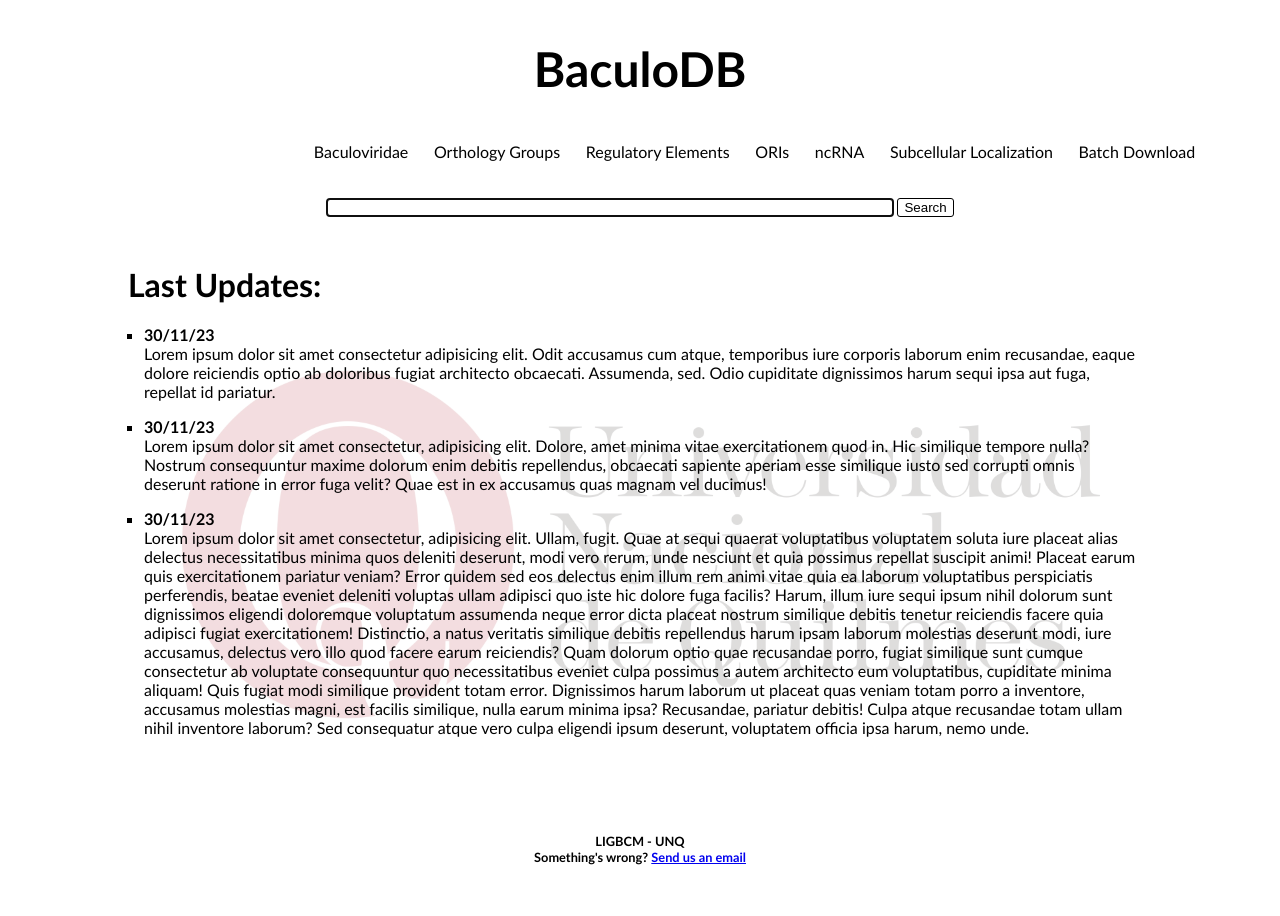
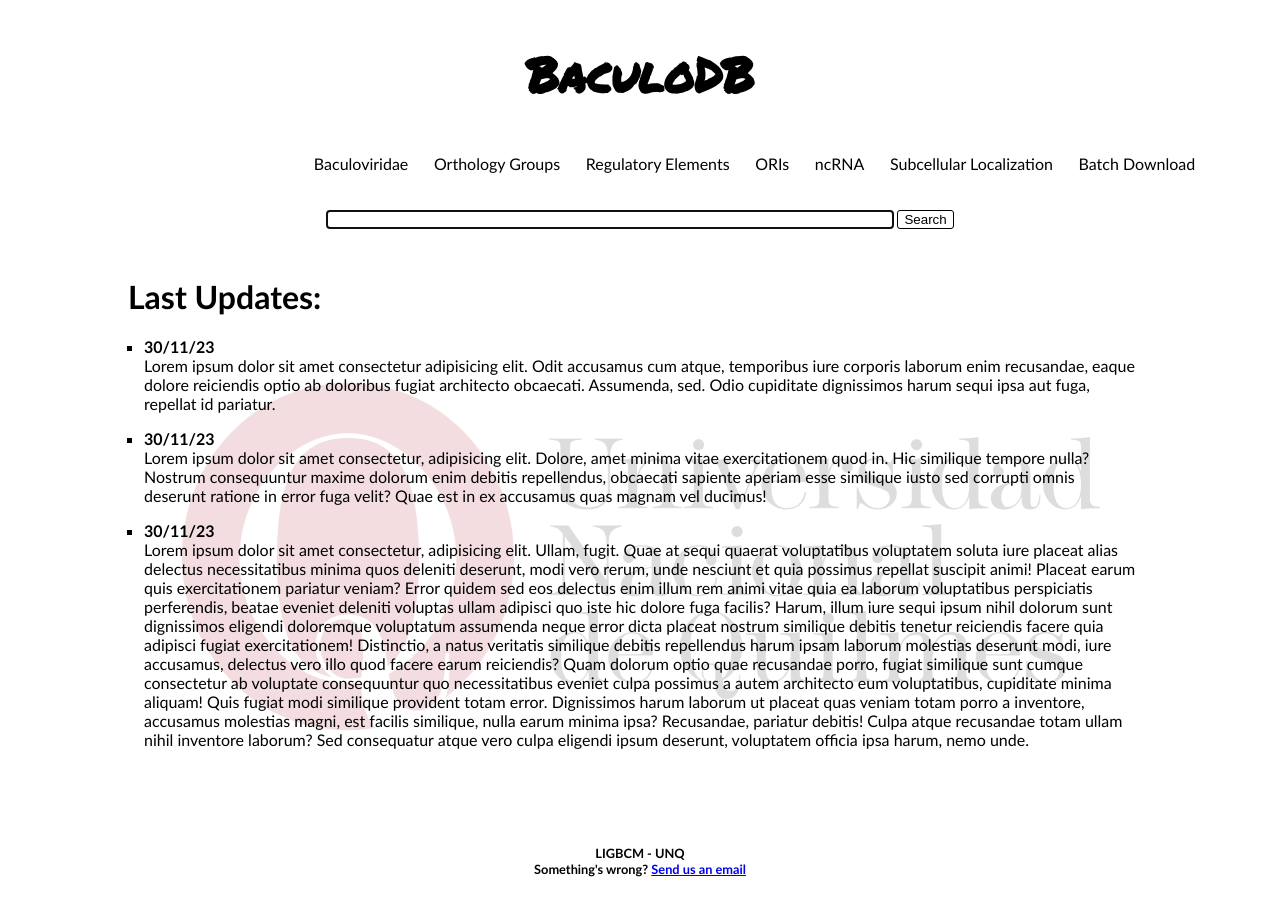
Before and after one commit to lfm-bio/BaculoDB-frontend, a React (Vite) app: page / in a window 1280 px wide. Shown: the top 916 px of the page. Built offline with nearby package versions, Linux system fonts and the light colour scheme.

Commit message:
logo font

```diff
--- a/src/styles/header.module.css
+++ b/src/styles/header.module.css
@@ -56,6 +56,10 @@
   border-radius: 5px;
 }
 
+.logo {
+  font-family: "Permanent Marker";
+}
+
 @media only screen and (max-width: 1000px) {
   .buttons {
     margin: auto;
--- a/src/styles/main.css
+++ b/src/styles/main.css
@@ -1,3 +1,5 @@
+@import url("https://fonts.googleapis.com/css2?family=Permanent+Marker&display=swap");
+
 :root {
   font-family: "Gill Sans", "Gill Sans MT", Calibri, "Trebuchet MS", sans-serif;
 }
--- a/src/styles/mainContent.module.css
+++ b/src/styles/mainContent.module.css
@@ -53,7 +53,7 @@
 
 .searchElement {
   max-width: 80%;
-  background: rgb(238, 238, 238);
+  background: white;
   margin: 0.25rem 0;
   padding: 1rem;
   border-radius: 1rem;
```
